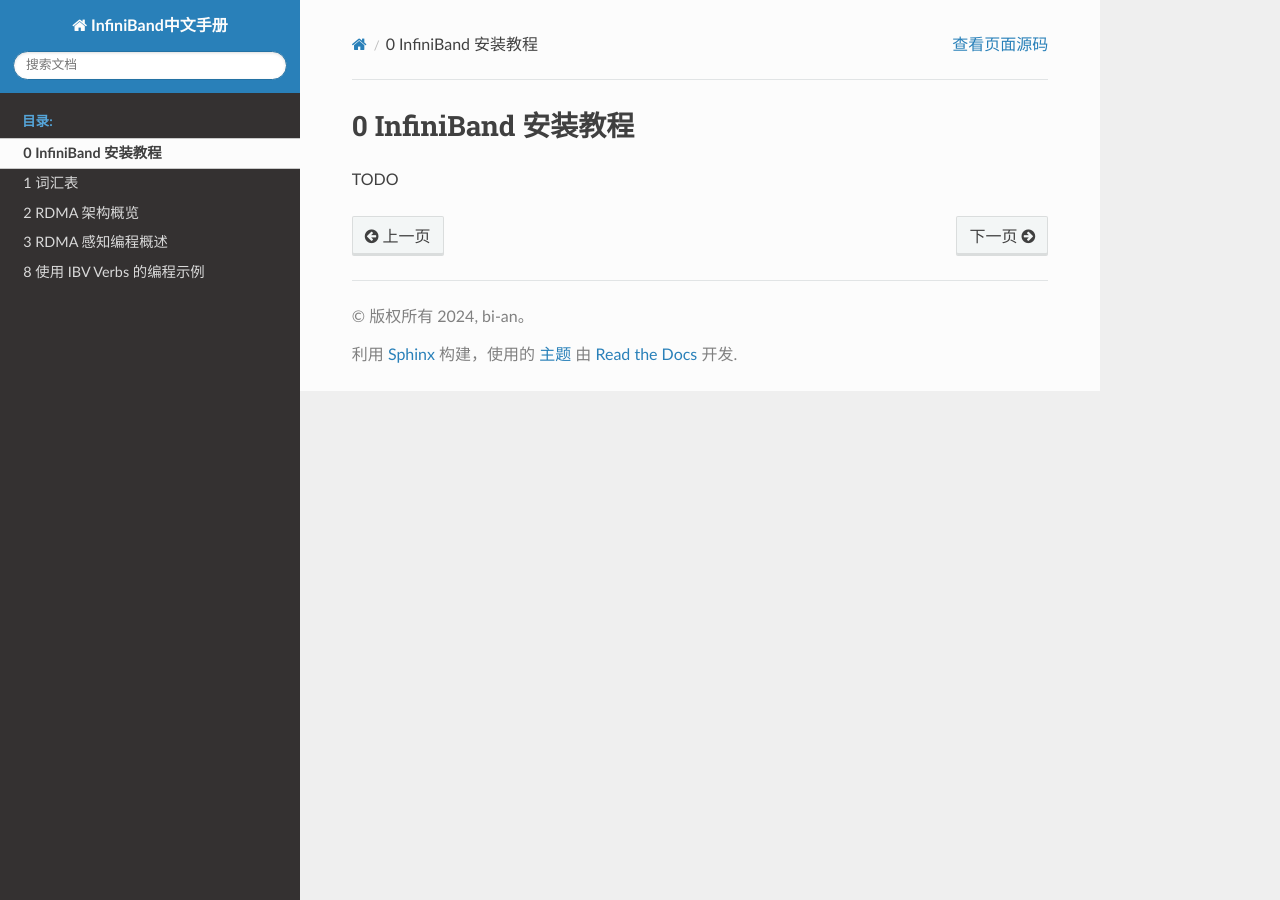
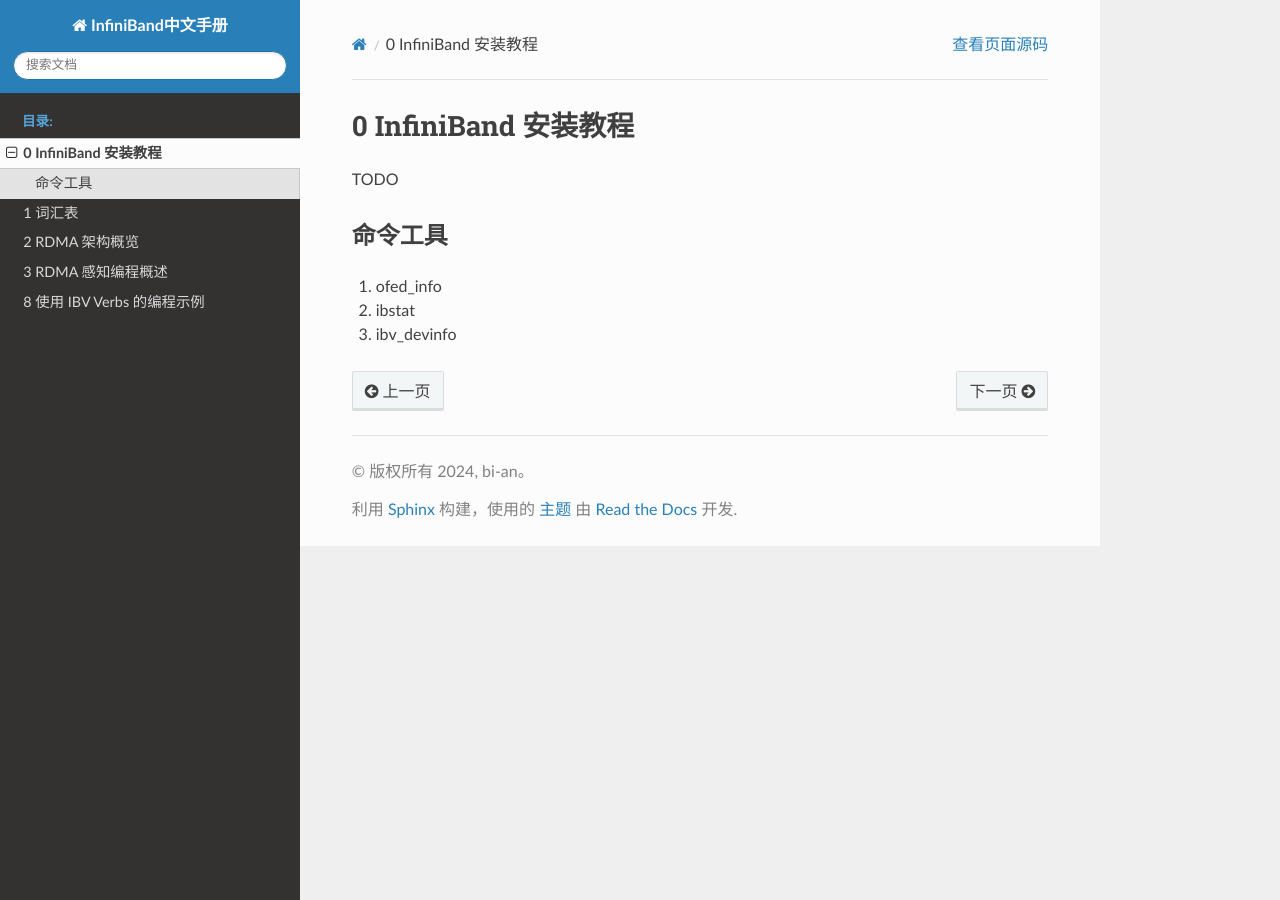
Before and after one commit to bi-an/InfiniBand-doc, a Sphinx documentation site: the page built from docs/source/0_installation.rst, in a window 1280 px wide. Built offline with Sphinx 7.4.7 and the Read the Docs theme 3.1.0, drawn with Linux system fonts in a browser that asks for light colours.

Commit message:
添加IB的命令工具

```diff
--- a/docs/source/0_installation.rst
+++ b/docs/source/0_installation.rst
@@ -2,3 +2,11 @@
 =======================
 
 TODO
+
+
+命令工具
+----------------
+
+1. ofed_info
+2. ibstat
+3. ibv_devinfo
```
